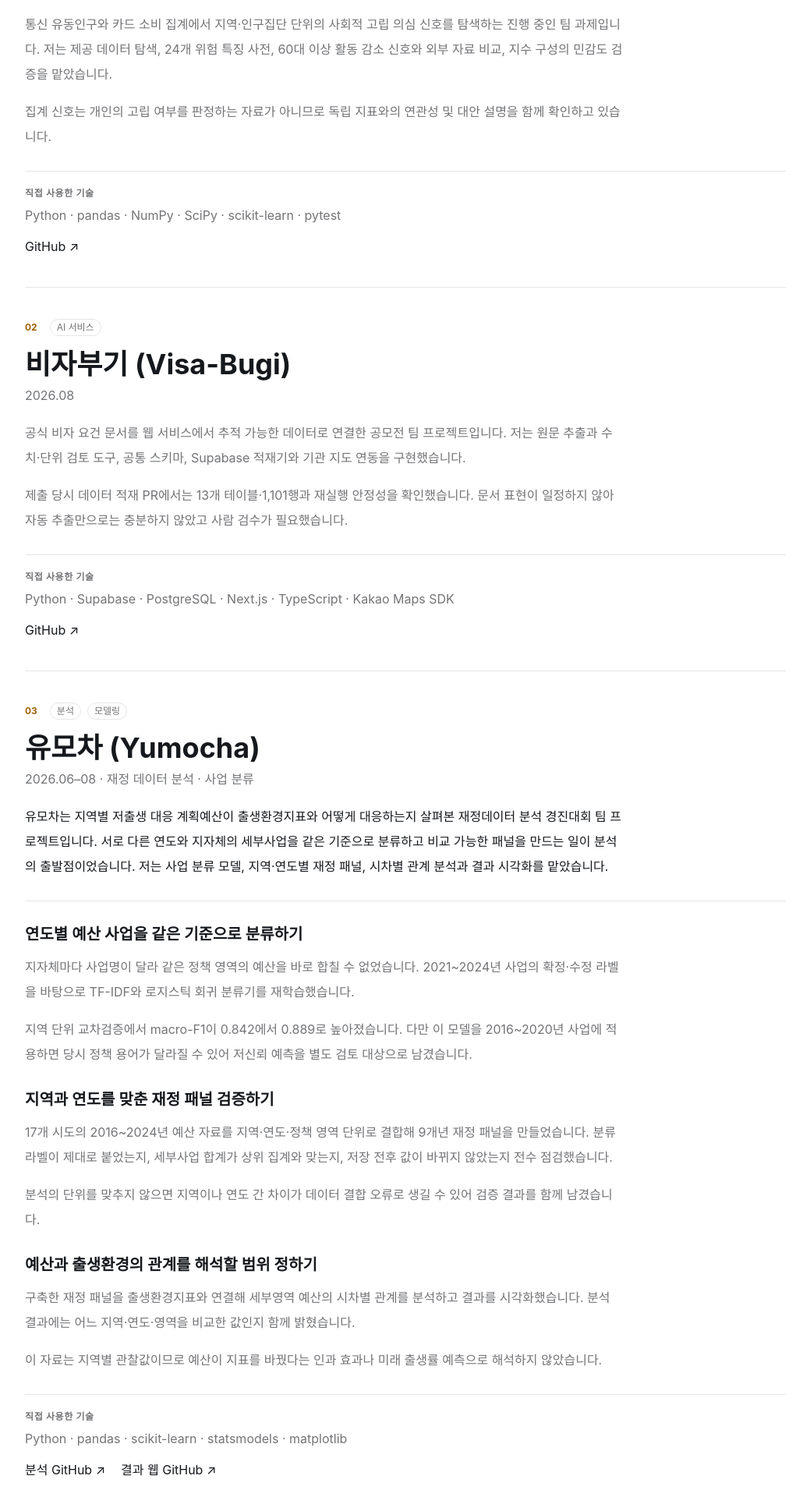
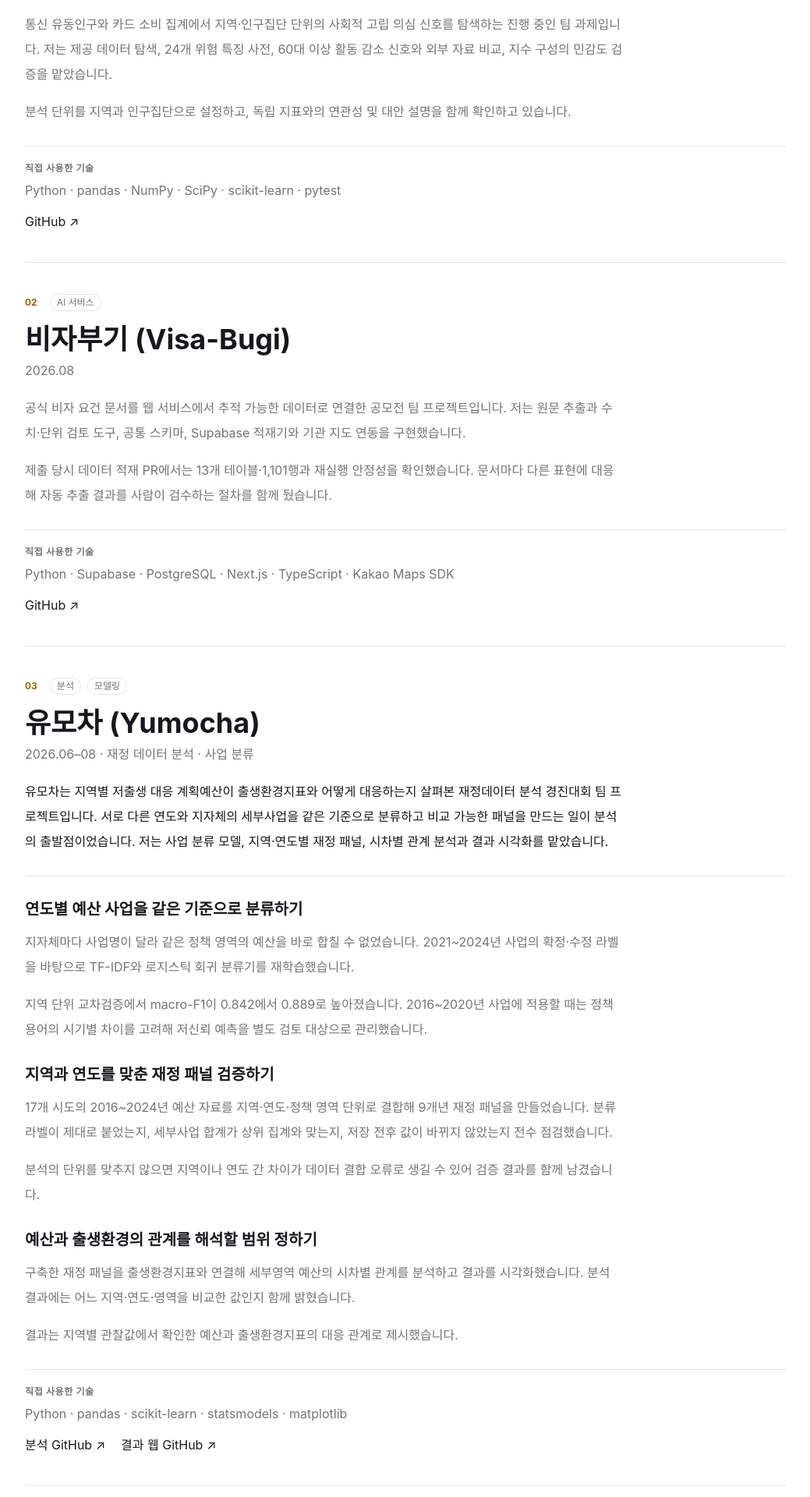
Before and after one commit to JungYeoni/portfolio, a Next.js app: page / in a window 1280 px wide. Shown: the part 900-2820 px from the top of the page at 78% size, without its empty margins (120-1159 px from the left). Built offline with nearby package versions, Linux system fonts and the light colour scheme; a web font is replaced by a local one.

Commit message:
docs: 프로젝트 소개의 한계 문구 정리

```diff
--- a/src/data/portfolio.ts
+++ b/src/data/portfolio.ts
@@ -62,15 +62,15 @@ const featured: Project[] = [
       {
         title: "배포 환경에서 OCR 대안 검토하기",
         paragraphs: [
-          "Upstage OCR의 요청 제한에 대응하려 로컬 OCR 대안을 검토했습니다. EasyOCR을 연결해 응답을 시험했지만 실제 배포 장비인 Synology NAS에서는 실행되지 않았습니다.",
-          "EasyOCR은 최종 경로에서 제거했고, 별도 브랜치에서 시험한 PaddleOCR도 병합하지 않았습니다. 최종 배포본은 Upstage OCR을 사용했으며, 대안 실험으로 OCR 비용이나 정확도가 개선됐다는 수치는 확보하지 못했습니다.",
+          "Upstage OCR의 요청 제한에 대응하려 EasyOCR과 PaddleOCR을 대안으로 검토했습니다. EasyOCR은 로컬 응답을 시험하고 Synology NAS의 실행 제약도 확인했습니다.",
+          "Synology NAS의 실행 조건을 고려해 서비스 배포 경로에는 Upstage OCR을 유지했습니다. PaddleOCR은 별도 브랜치에서 적용 가능성을 시험했습니다.",
         ],
       },
       {
         title: "추출 결과를 백엔드에 전달하기",
         paragraphs: [
           "인스타그램 외에 YouTube Shorts의 메타데이터와 영상 처리 경로를 추가하고, 장소 추출 API에서 콘텐츠 유형과 게시자 정보가 올바르게 전달되도록 스키마를 연결했습니다. 백엔드가 비동기 처리 결과를 받을 때 필요한 장소 좌표·원본 데이터 필드와 성공·실패 콜백 조건도 점검했습니다.",
-          "초기 샘플에서는 가게명뿐 아니라 지역명과 랜드마크가 함께 추출되는 문제가 보여 결과 필드를 다듬었습니다. 장소 추출 정확도와 실사용 지표는 별도 정량 평가 자료가 없습니다.",
+          "초기 샘플에서 가게명과 지역명·랜드마크가 함께 추출되는 양상을 확인하고, 장소 결과와 콘텐츠 정보를 전달하는 필드를 다듬었습니다.",
         ],
       },
     ],
@@ -95,7 +95,7 @@ const featured: Project[] = [
       {
         title: "행동 데이터로 세그먼트 만들기",
         paragraphs: [
-          "Kaggle 합성 클릭스트림의 고객·세션·이벤트·주문 등 7개 테이블에서 탐색과 구매 행동을 정리했습니다. 추천 평가 시점 이후의 행동이 세그먼트에 섞이면 결과가 과대평가될 수 있었습니다.",
+          "Kaggle 합성 클릭스트림의 고객·세션·이벤트·주문 등 7개 테이블에서 탐색과 구매 행동을 정리했습니다. 고객별 탐색 빈도와 구매 행동 피처를 만들었습니다.",
           "학습 기간에 관측된 피처만으로 KMeans 세그먼트를 다시 계산했습니다. 이렇게 만든 페르소나는 실제 성향의 정답 라벨이 아니라 고객 행동과 추천 결과를 해석하는 보조 정보로 사용했습니다.",
         ],
       },
@@ -103,14 +103,14 @@ const featured: Project[] = [
         title: "페르소나 노드의 효과를 대조군과 비교하기",
         paragraphs: [
           "페르소나를 추천 모델에 직접 넣을 효과를 확인하려고 사용자·상품 그래프와 페르소나 노드를 추가한 그래프를 같은 평가 사용자·조건에서 비교했습니다. LightGCN 학습과 HR@K·NDCG@K 계산을 연결하고 평가 오류도 수정했습니다.",
-          "임베딩 차원 32에서는 HR@20이 0.0398에서 0.0453으로 높았지만, 차원 64에서는 0.0496과 0.0505로 차이가 작아졌습니다. 따라서 페르소나 노드가 안정적으로 성능을 개선했다고 결론 내리지 않았습니다.",
+          "임베딩 차원 32에서는 페르소나 노드 추가 전후 HR@20이 0.0398과 0.0453이었고, 차원 64에서는 0.0496과 0.0505였습니다. 설정별 차이를 비교한 결과를 바탕으로 페르소나를 추천 흐름의 어느 단계에 반영할지 팀 설계에 연결했습니다.",
         ],
       },
       {
         title: "최종 추천 흐름에서 페르소나를 쓰는 위치 정하기",
         paragraphs: [
           "팀은 ALS·LightGCN으로 후보를 만든 뒤 페르소나를 후처리 재정렬에 반영하는 방향을 택했습니다. 저는 추천 데모의 두 그래프 평가 계산과 비교 화면을 연결했습니다.",
-          "ALS나 재정렬 로직 전체를 혼자 구현한 것은 아닙니다. 결과는 합성 데이터의 오프라인 추천 지표이며 실제 이용자의 탐색 시간이나 구매 전환은 측정하지 않았습니다.",
+          "제가 맡은 범위는 LightGCN 평가 계산과 비교 화면 연결입니다. 추천 성능은 합성 클릭스트림의 오프라인 지표로 비교했습니다.",
         ],
       },
     ],
@@ -132,7 +132,7 @@ const featured: Project[] = [
         title: "연도별 예산 사업을 같은 기준으로 분류하기",
         paragraphs: [
           "지자체마다 사업명이 달라 같은 정책 영역의 예산을 바로 합칠 수 없었습니다. 2021~2024년 사업의 확정·수정 라벨을 바탕으로 TF-IDF와 로지스틱 회귀 분류기를 재학습했습니다.",
-          "지역 단위 교차검증에서 macro-F1이 0.842에서 0.889로 높아졌습니다. 다만 이 모델을 2016~2020년 사업에 적용하면 당시 정책 용어가 달라질 수 있어 저신뢰 예측을 별도 검토 대상으로 남겼습니다.",
+          "지역 단위 교차검증에서 macro-F1이 0.842에서 0.889로 높아졌습니다. 2016~2020년 사업에 적용할 때는 정책 용어의 시기별 차이를 고려해 저신뢰 예측을 별도 검토 대상으로 관리했습니다.",
         ],
       },
       {
@@ -146,7 +146,7 @@ const featured: Project[] = [
         title: "예산과 출생환경의 관계를 해석할 범위 정하기",
         paragraphs: [
           "구축한 재정 패널을 출생환경지표와 연결해 세부영역 예산의 시차별 관계를 분석하고 결과를 시각화했습니다. 분석 결과에는 어느 지역·연도·영역을 비교한 값인지 함께 밝혔습니다.",
-          "이 자료는 지역별 관찰값이므로 예산이 지표를 바꿨다는 인과 효과나 미래 출생률 예측으로 해석하지 않았습니다.",
+          "결과는 지역별 관찰값에서 확인한 예산과 출생환경지표의 대응 관계로 제시했습니다.",
         ],
       },
     ],
@@ -182,7 +182,7 @@ const featured: Project[] = [
         title: "상충하는 선호를 시나리오로 확인하기",
         paragraphs: [
           "대표 시나리오를 돌리며 가중치와 단계별 완화가 추천 결과에 주는 영향을 비교했습니다. 일부 충돌 사례에서는 태그 일치도가 0.40에서 0.80으로 높아졌습니다.",
-          "‘조용한 자연 공간’을 원하는 경우 소음 필터가 야외 공원을 먼저 제외하는 문제는 남았습니다. 가중치만 바꿔 해결되지 않아 마지막 단계에서 소음 조건을 완화하도록 두었으며, 실제 이용자의 만족도 평가는 진행하지 못했습니다.",
+          "‘조용한 자연 공간’을 원하는 시나리오에서는 소음 필터와 야외 선호가 충돌하는 과정을 확인했습니다. 추천 후보를 다시 확보할 수 있도록 마지막 단계에서 소음 조건을 완화하는 흐름을 두었습니다.",
         ],
       },
     ],
@@ -199,7 +199,7 @@ const others: CompactProject[] = [
     category: "AI 서비스",
     paragraphs: [
       "이력서와 채용공고를 바탕으로 지원자의 답변에 따라 다음 면접 질문을 고르는 해커톤 팀 서비스입니다. 저는 LangGraph로 질문 역할을 선택하는 에이전트와 Solar 모델 호출, 첫 질문 API를 구현했습니다.",
-      "샘플 면접에서 질문·평가 흐름을 확인했으며, 실제 지원자 평가 품질은 검증하지 못했습니다. Upstage Solar Pro3 AI Agent 해커톤에서 팀 장려상을 받았습니다.",
+      "샘플 면접에서 답변에 따른 질문 선택과 구조화된 평가 결과를 확인했습니다. Upstage Solar Pro3 AI Agent 해커톤에서 팀 장려상을 받았습니다.",
     ],
     stack: ["Python", "FastAPI", "LangGraph", "Upstage Solar", "uv"],
     href: "https://github.com/Mixup-Agent/solsol",
@@ -211,7 +211,7 @@ const others: CompactProject[] = [
     category: "AI 서비스",
     paragraphs: [
       "공식 비자 요건 문서를 웹 서비스에서 추적 가능한 데이터로 연결한 공모전 팀 프로젝트입니다. 저는 원문 추출과 수치·단위 검토 도구, 공통 스키마, Supabase 적재기와 기관 지도 연동을 구현했습니다.",
-      "제출 당시 데이터 적재 PR에서는 13개 테이블·1,101행과 재실행 안정성을 확인했습니다. 문서 표현이 일정하지 않아 자동 추출만으로는 충분하지 않았고 사람 검수가 필요했습니다.",
+      "제출 당시 데이터 적재 PR에서는 13개 테이블·1,101행과 재실행 안정성을 확인했습니다. 문서마다 다른 표현에 대응해 자동 추출 결과를 사람이 검수하는 절차를 함께 뒀습니다.",
     ],
     stack: ["Python", "Supabase", "PostgreSQL", "Next.js", "TypeScript", "Kakao Maps SDK"],
     href: "https://github.com/Team-Hambugi-Lab/visa-data",
@@ -223,7 +223,7 @@ const others: CompactProject[] = [
     category: "분석",
     paragraphs: [
       "통신 유동인구와 카드 소비 집계에서 지역·인구집단 단위의 사회적 고립 의심 신호를 탐색하는 진행 중인 팀 과제입니다. 저는 제공 데이터 탐색, 24개 위험 특징 사전, 60대 이상 활동 감소 신호와 외부 자료 비교, 지수 구성의 민감도 검증을 맡았습니다.",
-      "집계 신호는 개인의 고립 여부를 판정하는 자료가 아니므로 독립 지표와의 연관성 및 대안 설명을 함께 확인하고 있습니다.",
+      "분석 단위를 지역과 인구집단으로 설정하고, 독립 지표와의 연관성 및 대안 설명을 함께 확인하고 있습니다.",
     ],
     stack: ["Python", "pandas", "NumPy", "SciPy", "scikit-learn", "pytest"],
     href: "https://github.com/Team-Hambugi-Lab/bigcontest-social-isolation",
```
